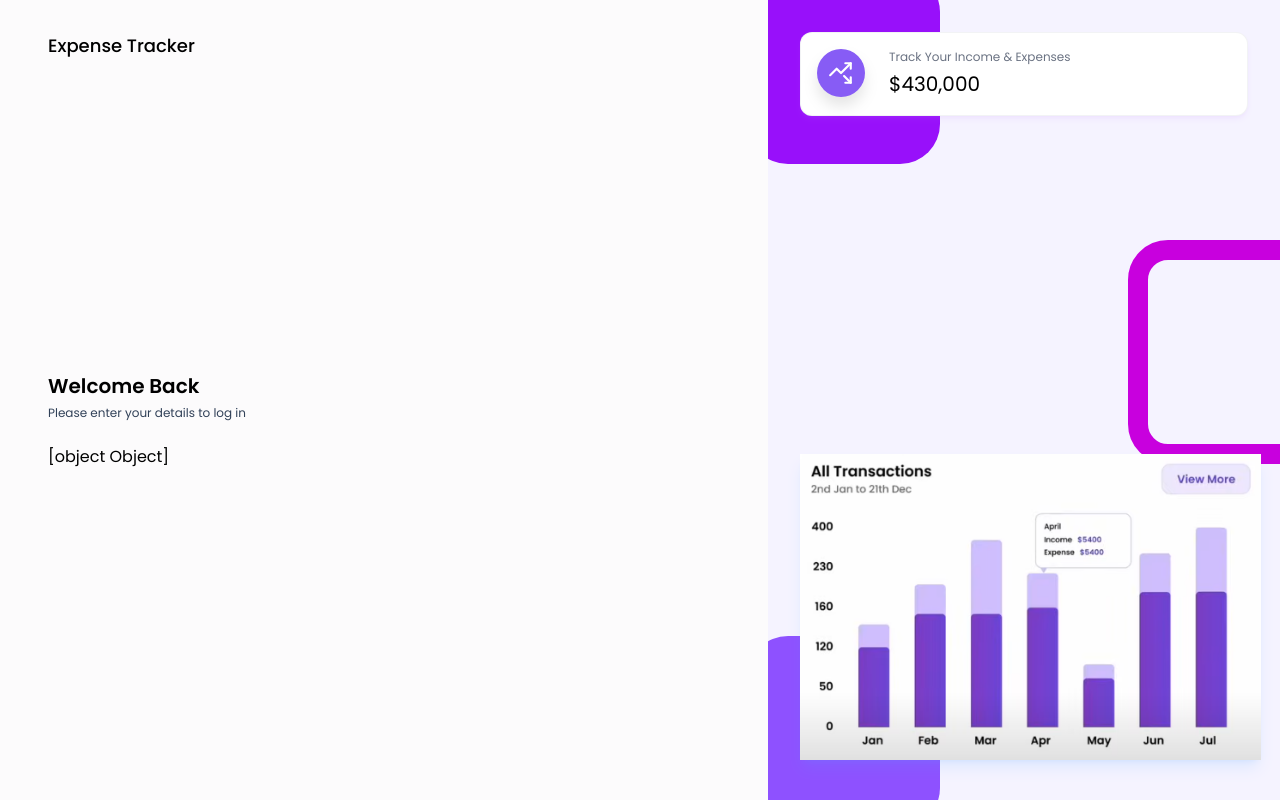
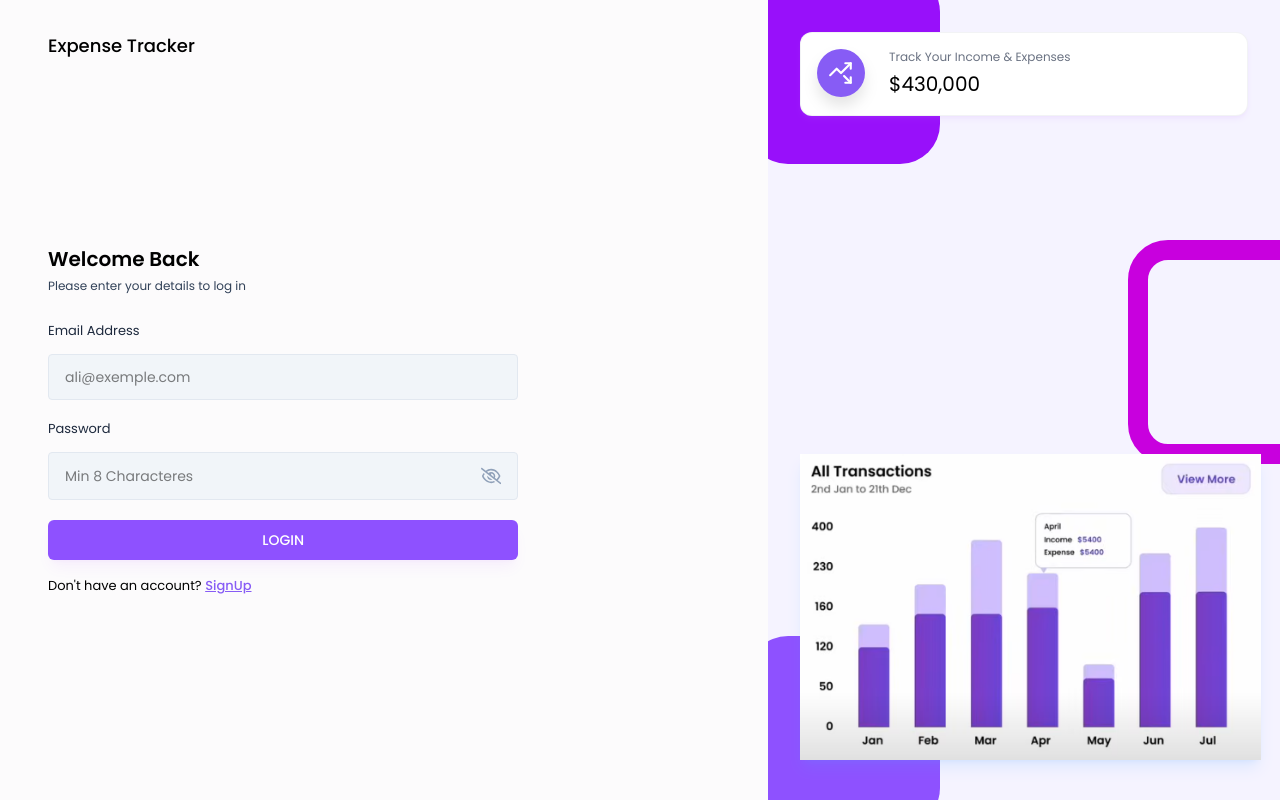
Before and after one commit to Alibiri/Expense-Tracker, a React (Vite) app in the folder frontend/: page /login in a window 1280 px wide. Built offline with nearby package versions, Linux system fonts and the light colour scheme; a web font is replaced by a local one.

Commit message:
compliting works

```diff
--- a/frontend/src/Utils/helper.js
+++ b/frontend/src/Utils/helper.js
@@ -0,0 +1,4 @@
+export const validateEmail = (email) => {
+    const regex = /^[^\s@]+@[^\s@]+\.[^s@]+$/;
+    return regex.test(email);
+};
--- a/frontend/src/components/Inputs/Input.jsx
+++ b/frontend/src/components/Inputs/Input.jsx
@@ -1,6 +1,6 @@
 import React, { useState } from "react";
-import { fARegEye, FaRegEyeSlash } from "react";
-const Input = (value, onChange, placeholder, label, type) => {
+import { FaRegEye, FaRegEyeSlash } from "react-icons/fa6";
+const Input = ({value, onChange, label, placeholder, type}) => {
     const [showPassword, setShowPassword] = useState(false);
 
     const toggleShowPassword = () => {
@@ -12,7 +12,7 @@
 
         <div className="input-box">
             <input
-            type={type == "password" ? showPassword ? "text" : "password" : type}
+            type={type == 'password' ? showPassword ? 'text' : 'password' : type}
             placeholder={placeholder}
             className="w-full bg-transparent outline-none"
             value={value}
@@ -22,7 +22,7 @@
             {type === "password" && (
             <>
                 {showPassword ? (
-                <fARegEye
+                <FaRegEye
                     size={22}
                     className="text-primary cursor-pointer"
                     onClick={() => toggleShowPassword()}
--- a/frontend/src/index.css
+++ b/frontend/src/index.css
@@ -17,3 +17,11 @@
         overflow-x: hidden;
     }
 }
+
+.input-box {
+    @apply w-full flex justify-between gap-3 text-sm text-black bg-slate-100 rounded px-4 py-3 mb-4 mt-3 border border-slate-200 outline-none;
+}
+
+.btn-primary {
+    @apply w-full text-sm font-medium text-white bg-violet-500 shadow-lg shadow-purple-600/5 p-[10px] rounded-md my-1 hover:bg-purple-600/15 hover:text-purple-600;
+}
--- a/frontend/src/pages/Auth/Login.jsx
+++ b/frontend/src/pages/Auth/Login.jsx
@@ -1,7 +1,8 @@
 import React, { useState } from 'react'
 import AuthLayout from '../../components/layouts/AuthLayout'
-import { useNavigate } from 'react-router-dom';
+import { Link, useNavigate } from 'react-router-dom';
 import Input from '../../components/Inputs/Input';
+import { validateEmail } from '../../Utils/helper';
 
 
 const Login = () => {
@@ -12,7 +13,23 @@
     const navigate = useNavigate();
 
     // Handel Login Form Submit
-    const handleLogin = async (e) => {}
+    const handleLogin = async (e) => {
+        e.preventDefault();
+
+        if (!validateEmail(email)) {
+            setError("Please enter a valid email address.");
+            return;
+        }
+
+        if (!password) {
+            setError("Please enter the password");
+            return;
+        }
+
+        setError("");
+
+        //Login API Call
+    }
     return (
         <AuthLayout>
         <div className='lg:w-[70%] h-3/4 md:h-full flex flex-col justify-center'>
@@ -29,6 +46,27 @@
                     placeholder="ali@exemple.com"
                     type="text"
                 />
+
+                <Input
+                    value={password}
+                    onChange={({ target }) => setPassword(target.value)}
+                    label="Password"
+                    placeholder="Min 8 Characteres"
+                    type="password"
+                />
+
+                {error && <p className='text-red-500 text-xs pb-2.5'>{error}</p>}
+
+                <button type='submit' className='btn-primary'>
+                    LOGIN
+                </button>
+
+                <p className='text-[13px] text-salate-800 mt-3'>
+                    Don't have an account?{" "}
+                    <Link className="font-medium text-primary underline" to="/signup">
+                        SignUp
+                    </Link>
+                </p>
             </form>
         </div>
         </AuthLayout>
--- a/frontend/src/pages/Auth/SignUp.jsx
+++ b/frontend/src/pages/Auth/SignUp.jsx
@@ -1,10 +1,23 @@
-import React from 'react'
+import React, { useState } from 'react'
+import AuthLayout from '../../components/layouts/AuthLayout'
+import { Link, useNavigate } from 'react-router-dom';
+import Input from '../../components/Inputs/Input';
+import { validateEmail } from '../../Utils/helper';
 
 const SignUp = () => {
+    const [profilePic, setProfilePic] = useState(null);
+    const [fullName, setFullName] = useState("");
+    const [email, setEmail] = useState("");
+    const [password, setPassword] = useState("");
+
+    const [error, setError] = useState(null);
+
+    // Handle Sign Up Form Submit
+    const handleSignUp = async (e) => {}
     return (
-        <div>
-        Sign up
-        </div>
+        <AuthLayout>
+
+        </AuthLayout>
     )
 }
 
```
